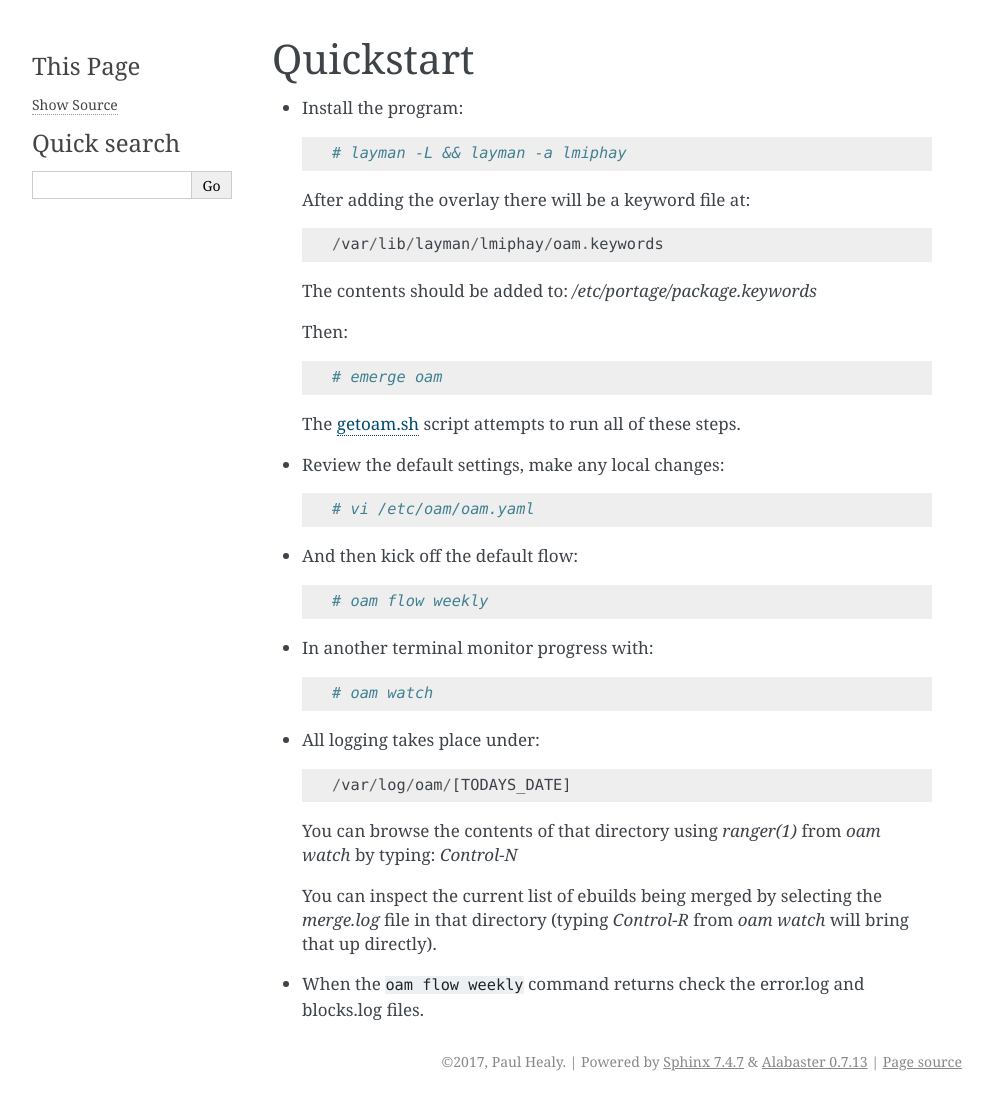
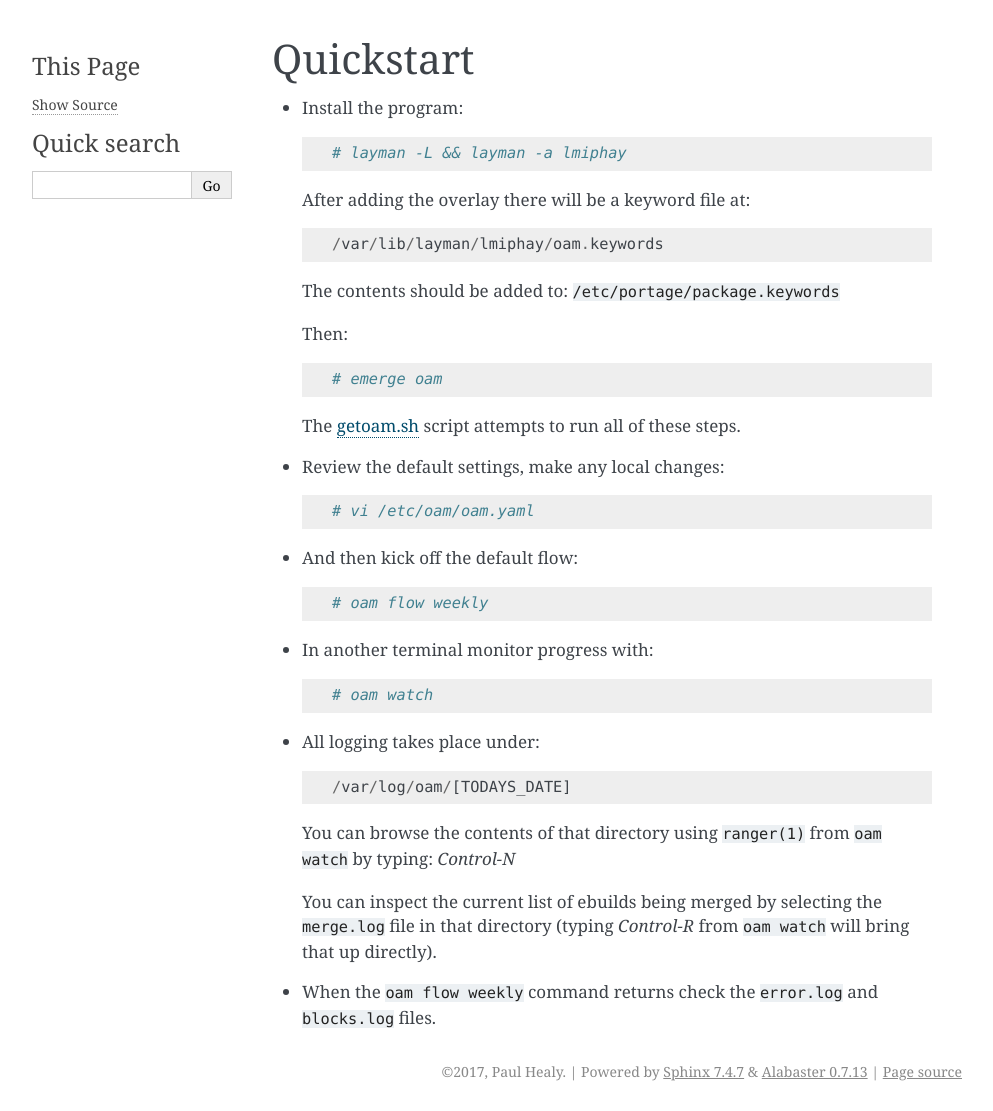
Before and after one commit to lmiphay/oam, a Sphinx documentation site: the page built from docs/source/quickstart.rst, in a window 1280 px wide. Shown: the whole page, without its empty margins (148-1141 px from the left). Built offline with Sphinx 7.4.7, drawn with Linux system fonts in a browser that asks for light colours.

Commit message:
markup changes only

```diff
--- a/docs/source/quickstart.rst
+++ b/docs/source/quickstart.rst
@@ -10,7 +10,7 @@ Quickstart
 
     /var/lib/layman/lmiphay/oam.keywords
 
-  The contents should be added to: `/etc/portage/package.keywords`
+  The contents should be added to: ``/etc/portage/package.keywords``
 
   Then::
 
@@ -34,8 +34,8 @@ Quickstart
 
     /var/log/oam/[TODAYS_DATE]
 
-  You can browse the contents of that directory using `ranger(1)` from `oam watch` by typing: `Control-N`
+  You can browse the contents of that directory using ``ranger(1)`` from ``oam watch`` by typing: `Control-N`
 
-  You can inspect the current list of ebuilds being merged by selecting the `merge.log` file in that directory (typing `Control-R` from `oam watch` will bring that up directly).
+  You can inspect the current list of ebuilds being merged by selecting the ``merge.log`` file in that directory (typing `Control-R` from ``oam watch`` will bring that up directly).
 
-* When the ``oam flow weekly`` command returns check the error.log and blocks.log files.
+* When the ``oam flow weekly`` command returns check the ``error.log`` and ``blocks.log`` files.
```
